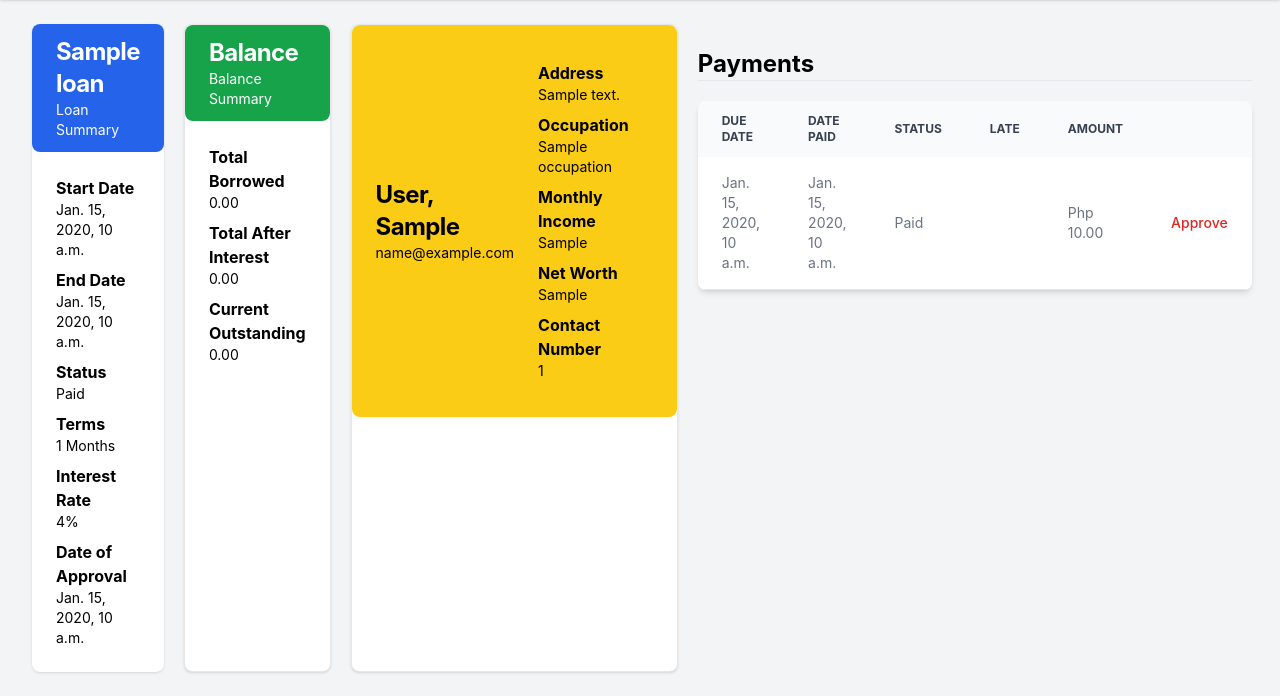
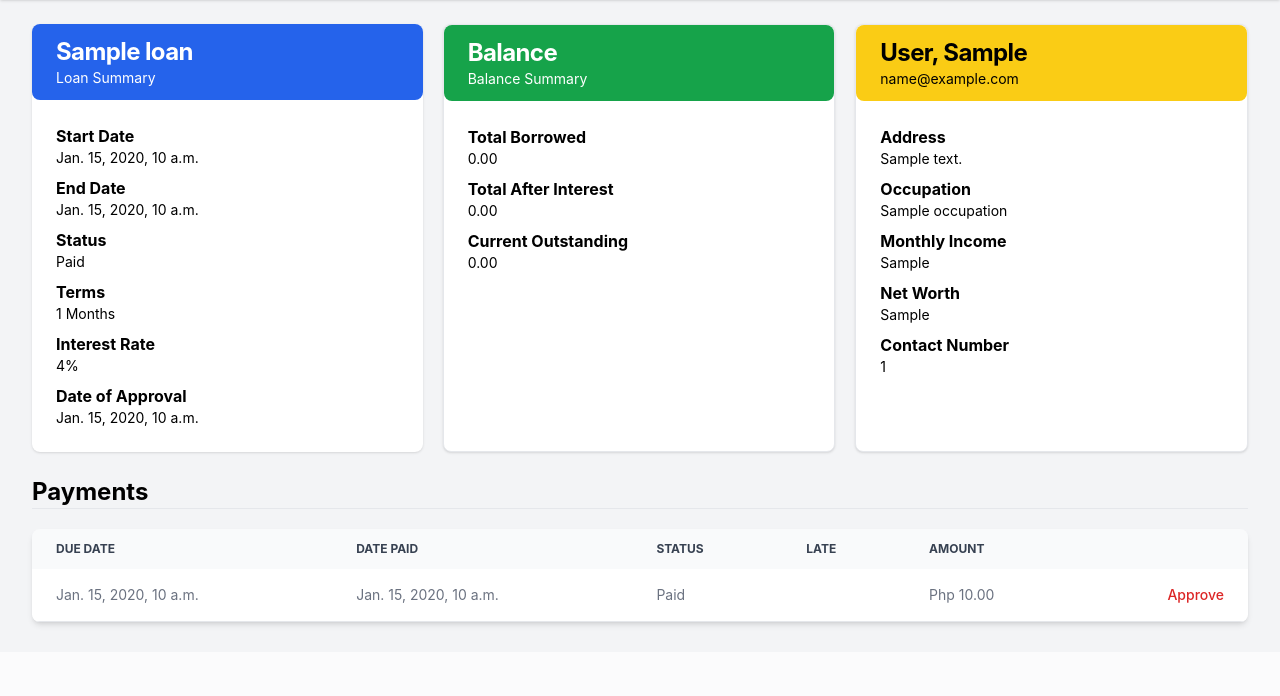
Before and after one commit to ggonzaga29/qwarta, a Django app: template dashboard/templates/loan/view_loan.html in a window 1280 px wide. Shown: the part 148-844 px from the top of the page. After the commit the page ends 776 px from the top, so only its background shows below. Run offline with Django 4.2, Linux system fonts and the light colour scheme; the template is opened without the code that fills it: most values are stand-ins (such as "Sample title", 1, 10 or a date in 2020).

Commit message:
update dashboard

````diff
--- a/dashboard/templates/loan/view_loan.html
+++ b/dashboard/templates/loan/view_loan.html
@@ -10,7 +10,7 @@ View Loan
     <div class="max-w-full sm:mx-auto flex justify-start gap-5">
 
         <div class="flex-1 block bg-white rounded-lg shadow">
-        <div class="bg-blue-600 w-full px-6 py-3 rounded-lg flex justify-between items-center" >
+            <div class="bg-blue-600 w-full px-6 py-3 rounded-lg flex justify-between items-center">
                 <div>
                     <h5 class="text-2xl font-bold tracking-tight  text-white">{{ loan.product_name }}</h5>
                     <p class="text-sm  text-white">Loan Summary</p>
@@ -67,11 +67,12 @@ View Loan
         </div>
 
         <div class="flex-1 block  bg-white border border-gray-200 rounded-lg shadow">
-        <div class="bg-yellow-400 w-full px-6 py-3 rounded-lg flex justify-between items-center">
+            <div class="bg-yellow-400 w-full px-6 py-3 rounded-lg">
                 <div>
                     <h5 class="text-2xl font-bold tracking-tight  text-black">{{ client.last_name }}, {{ client.first_name }}
                     </h5>
                     <p class="text-sm  text-black">{{ client.email }}</p>
+                </div>
             </div>
             <div class="p-6">
                 <div class="">
@@ -96,8 +97,6 @@ View Loan
                 </div>
             </div>
         </div>
-
-
     </div>
 
     <section class="mt-6">
@@ -157,4 +156,3 @@ View Loan
         </div>
     </section>
 {% endblock %}
-```
--- a/dashboard/views.py
+++ b/dashboard/views.py
@@ -95,7 +95,7 @@ class ProfileView(View):
 
 class LoansView(View):
     def get(self, request):
-        return render(request, "loans.html", {})
+        return render(request, "clients.html", {})
 
 
 class ViewLoanView(View):
````
Also changed, not shown: dashboard/templates/clients.html (renamed from dashboard/templates/loans.html). Lines whose indentation alone changed are shown as unchanged.
